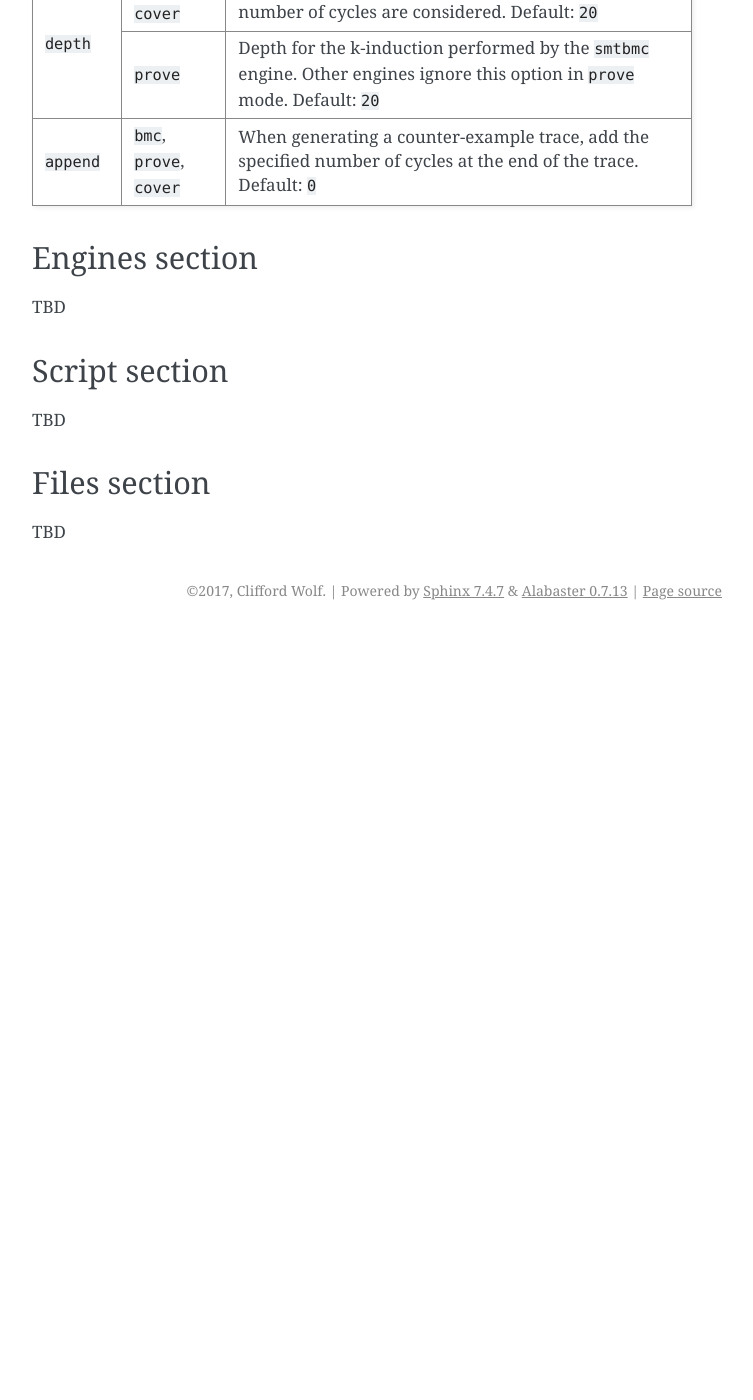
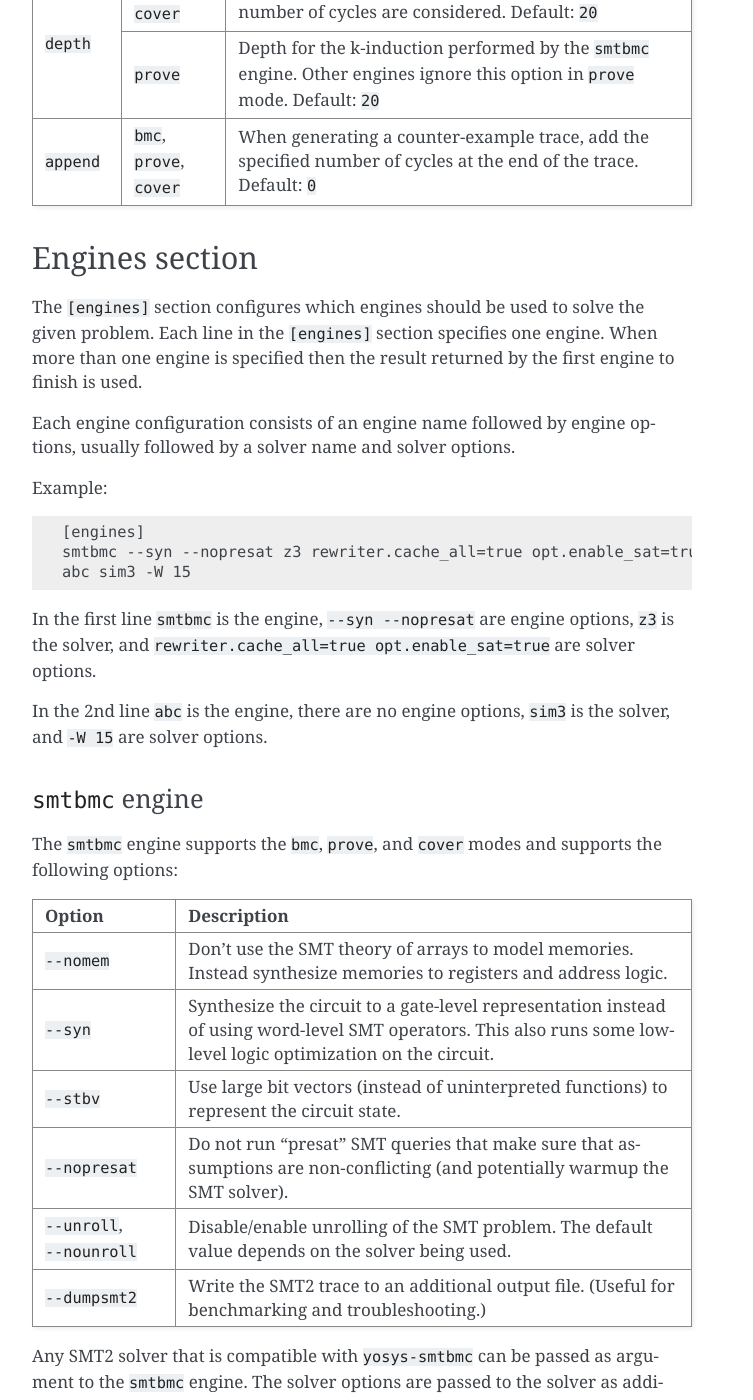
Before and after one commit to YosysHQ/sby, a Sphinx documentation site: the page built from docs/source/reference.rst, in a window 1280 px wide and 1400 px high, scrolled down 1276 px. Shown: the whole window, without its empty margins (388-1141 px from the left). Built offline with Sphinx 7.4.7, drawn with Linux system fonts in a browser that asks for light colours; before the commit the page ends 1906 px from its top, so only the background shows below that; some of the changed text lies outside the part shown.

Commit message:
Add engines documentation
Signed-off-by: Clifford Wolf <clifford@clifford.at>

```diff
--- a/docs/source/reference.rst
+++ b/docs/source/reference.rst
@@ -67,7 +67,110 @@ options are:
 Engines section
 ---------------
 
-TBD
+The ``[engines]`` section configures which engines should be used to solve the
+given problem. Each line in the ``[engines]`` section specifies one engine. When
+more than one engine is specified then the result returned by the first engine
+to finish is used.
+
+Each engine configuration consists of an engine name followed by engine options,
+usually followed by a solver name and solver options.
+
+Example:
+
+.. code-block:: text
+
+   [engines]
+   smtbmc --syn --nopresat z3 rewriter.cache_all=true opt.enable_sat=true
+   abc sim3 -W 15
+
+In the first line ``smtbmc`` is the engine, ``--syn --nopresat`` are engine options,
+``z3`` is the solver, and ``rewriter.cache_all=true opt.enable_sat=true`` are
+solver options.
+
+In the 2nd line ``abc`` is the engine, there are no engine options, ``sim3`` is the
+solver, and ``-W 15`` are solver options.
+
+``smtbmc`` engine
+~~~~~~~~~~~~~~~~~
+
+The ``smtbmc`` engine supports the ``bmc``, ``prove``, and ``cover`` modes and supports
+the following options:
+
++-----------------+---------------------------------------------------------+
+|   Option        | Description                                             |
++=================+=========================================================+
+| ``--nomem``     | Don't use the SMT theory of arrays to model memories.   |
+|                 | Instead synthesize memories to registers and address    |
+|                 | logic.                                                  |
++-----------------+---------------------------------------------------------+
+| ``--syn``       | Synthesize the circuit to a gate-level representation   |
+|                 | instead of using word-level SMT operators. This also    |
+|                 | runs some low-level logic optimization on the circuit.  |
++-----------------+---------------------------------------------------------+
+| ``--stbv``      | Use large bit vectors (instead of uninterpreted         |
+|                 | functions) to represent the circuit state.              |
++-----------------+---------------------------------------------------------+
+| ``--nopresat``  | Do not run "presat" SMT queries that make sure that     |
+|                 | assumptions are non-conflicting (and potentially        |
+|                 | warmup the SMT solver).                                 |
++-----------------+---------------------------------------------------------+
+| ``--unroll``,   | Disable/enable unrolling of the SMT problem. The        |
+| ``--nounroll``  | default value depends on the solver being used.         |
++-----------------+---------------------------------------------------------+
+| ``--dumpsmt2``  | Write the SMT2 trace to an additional output file.      |
+|                 | (Useful for benchmarking and troubleshooting.)          |
++-----------------+---------------------------------------------------------+
+
+Any SMT2 solver that is compatible with ``yosys-smtbmc`` can be passed as
+argument to the ``smtbmc`` engine. The solver options are passed to the solver
+as additional command line options.
+
+The following solvers are currently supported by ``yosys-smtbmc``:
+
+  * yices
+  * boolector
+  * z3
+  * mathsat
+  * cvc4
+
+``aiger`` engine
+~~~~~~~~~~~~~~~~
+
+The ``aiger`` engine is a generic front-end for hardware modelcheckers that are capable
+of processing AIGER files. The engine supports no engine options and supports the following
+solvers:
+
++-------------------------------+---------------------------------+
+|   Solver                      |   Modes                         |
++===============================+=================================+
+| ``suprove``                   |   ``prove``, ``live``           |
++-------------------------------+---------------------------------+
+| ``avy``                       |   ``prove``                     |
++-------------------------------+---------------------------------+
+| ``aigbmc``                    |   ``prove``, ``live``           |
++-------------------------------+---------------------------------+
+
+Solver options are passed to the solver as additional command line options.
+
+``abc`` engine
+~~~~~~~~~~~~~~
+
+The ``abc`` engine is a front-end for the functionality in Berkeley ABC. It
+currently supports no engine options and supports the following
+solvers:
+
++------------+-----------------+---------------------------------+
+|   Solver   |   Modes         |   ABC Command                   |
++============+=================+=================================+
+| ``bmc3``   |  ``bmc``        |  ``bmc3 -F <depth> -v``         |
++------------+-----------------+---------------------------------+
+| ``sim3``   |  ``bmc``        |  ``sim3 -F <depth> -v``         |
++------------+-----------------+---------------------------------+
+| ``pdr``    |  ``prove``      |  ``pdr``                        |
++------------+-----------------+---------------------------------+
+
+Solver options are passed as additional arguments to the ABC command
+implementing the solver.
 
 Script section
 --------------
```
